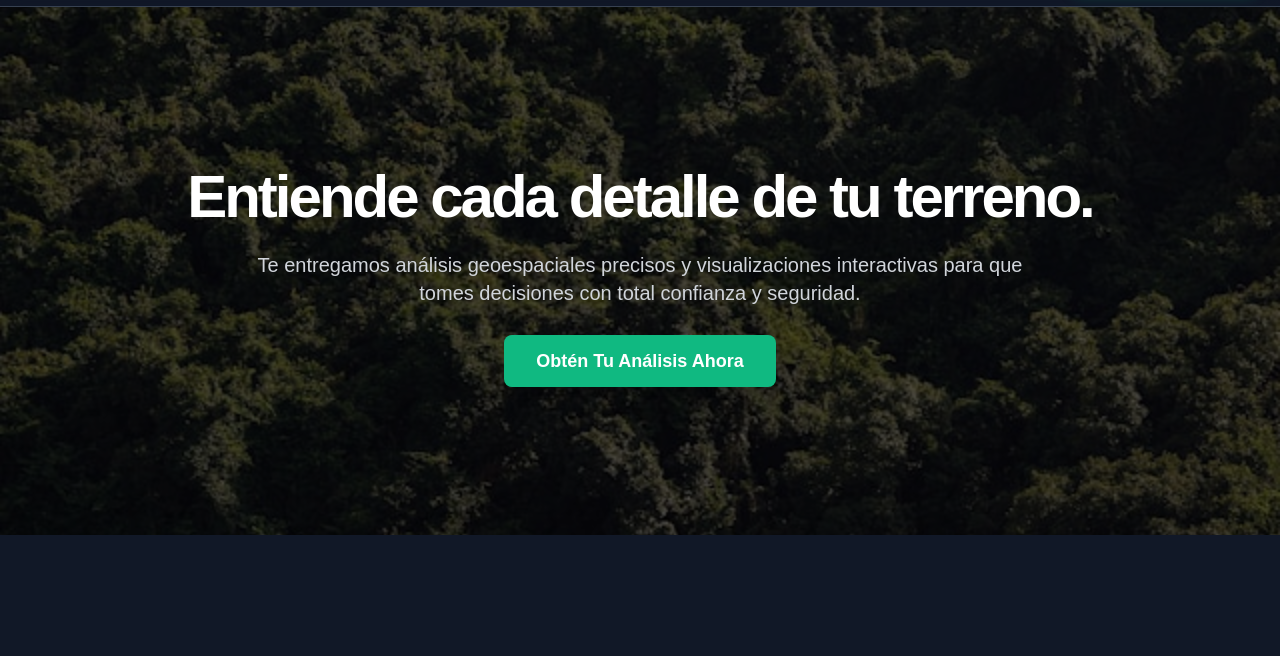
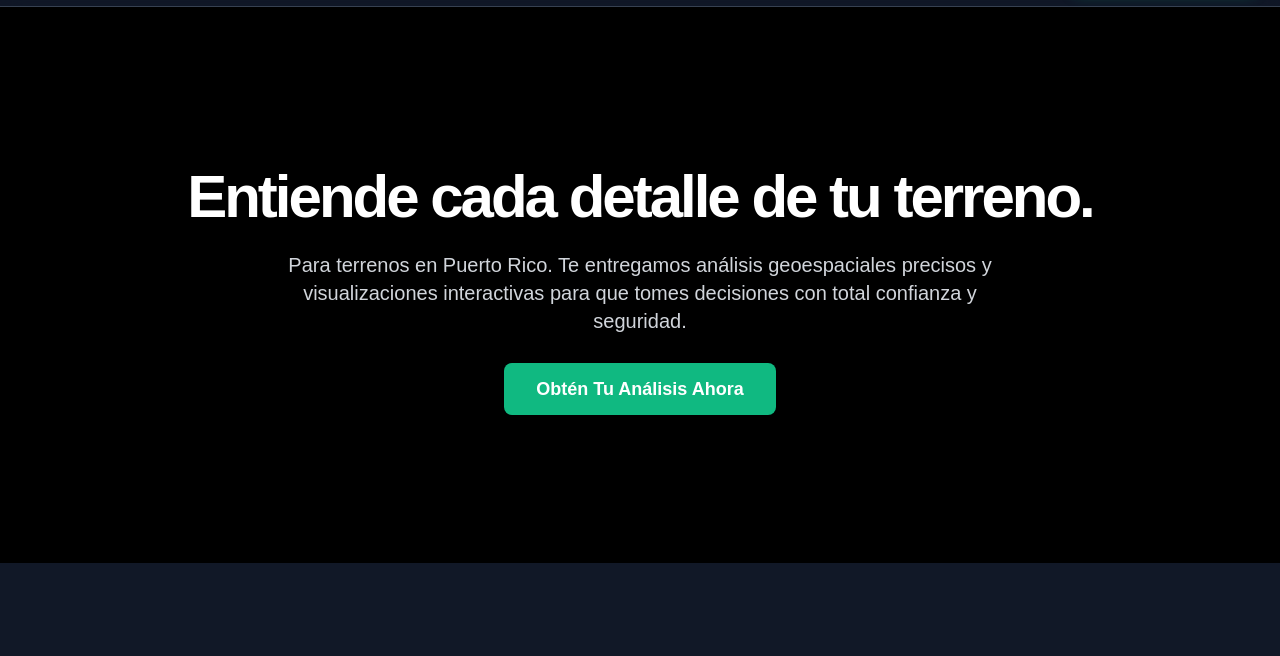
Before and after one commit to Reliev3/pruebas_web, a plain HTML site: page index.html in a window 1280 px wide. Shown: the part 74-730 px from the top of the page. Drawn offline with nearby package versions, Linux system fonts and the light colour scheme; a web font is replaced by a local one.

Commit message:
Update index.html

```diff
--- a/index.html
+++ b/index.html
@@ -112,16 +112,13 @@
 
     <main>
         <!-- Hero Section -->
-        <section id="hero" class="relative py-24 md:py-40 bg-cover bg-center" style="background-image: url('image1.jpg');">
-            <!-- Background Overlay -->
-            <div class="absolute inset-0 bg-black/60"></div>
-
+        <section id="hero" class="relative py-24 md:py-40 bg-black">
             <div class="container mx-auto px-6 text-center relative z-10">
                 <h1 class="text-4xl md:text-6xl font-extrabold text-white leading-tight tracking-tighter">
                     Entiende cada detalle de tu terreno.
                 </h1>
                 <p class="mt-6 max-w-3xl mx-auto text-lg md:text-xl text-gray-300">
-                    Te entregamos análisis geoespaciales precisos y visualizaciones interactivas para que tomes decisiones con total confianza y seguridad.
+                    Para terrenos en Puerto Rico. Te entregamos análisis geoespaciales precisos y visualizaciones interactivas para que tomes decisiones con total confianza y seguridad.
                 </p>
                 <div class="mt-10">
                     <a href="#contacto"
```
